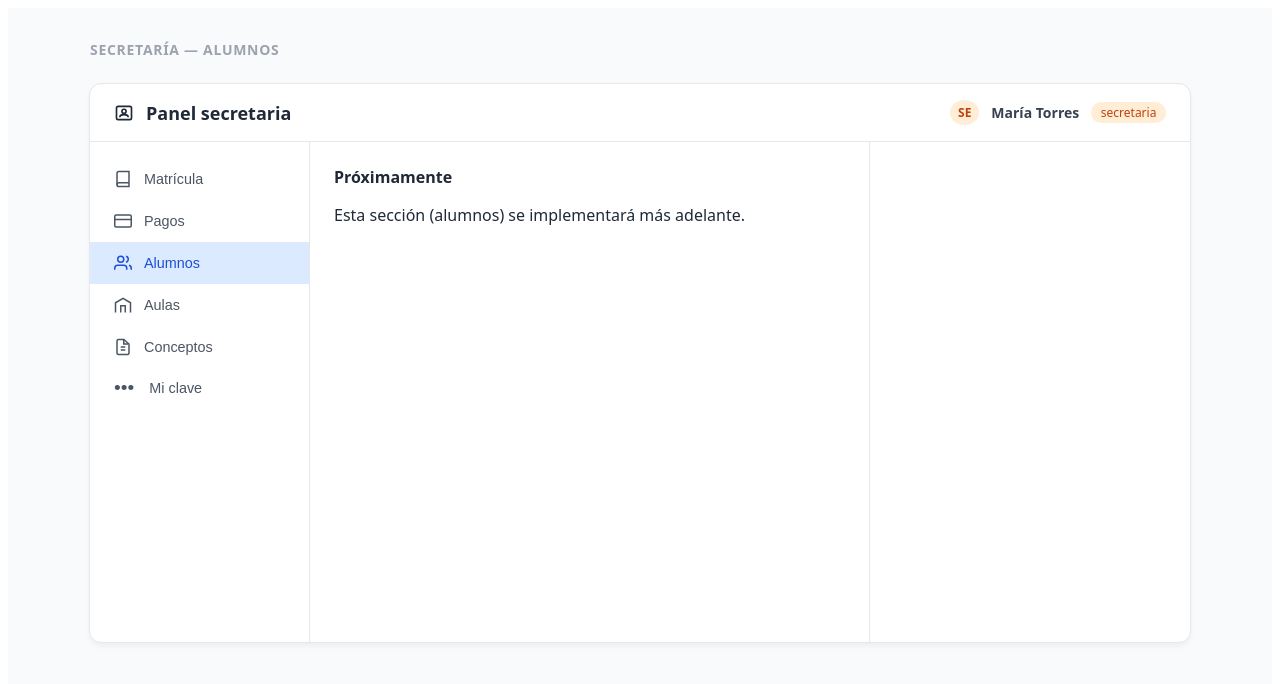
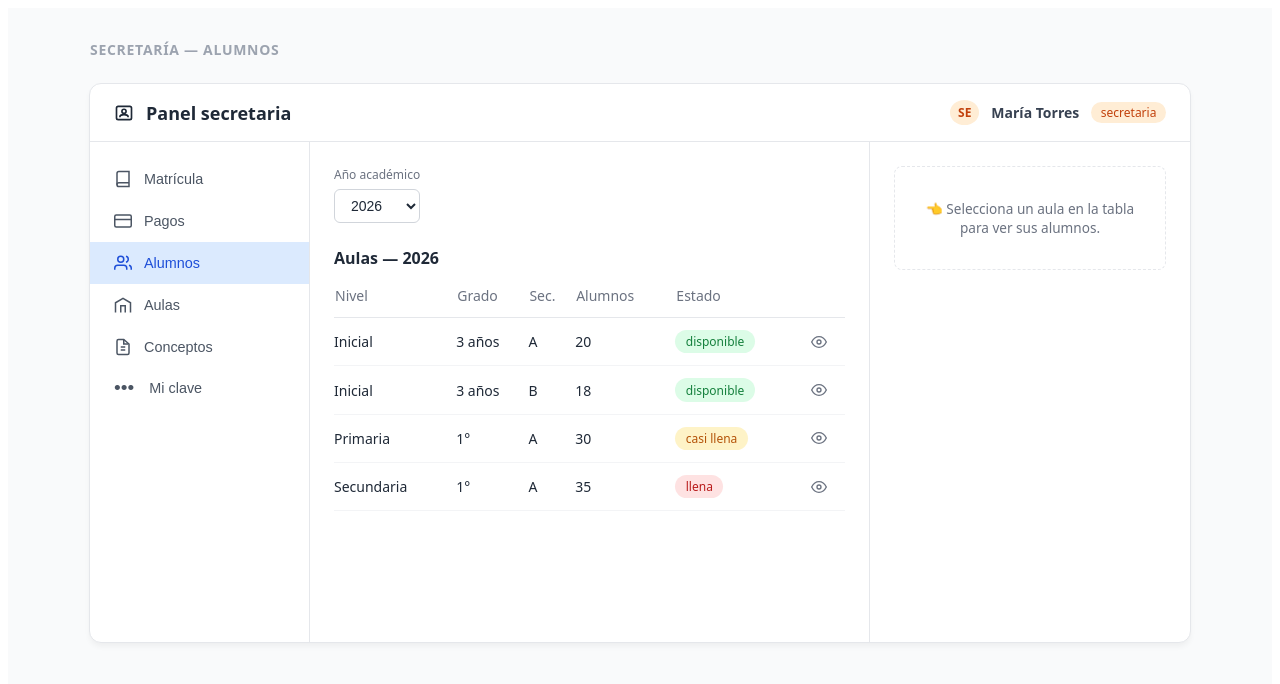
Before and after one commit to tiben10/front-end, a React (Vite) app: page /secretaria-dashboard in a window 1280 px wide. Both pictures are taken after a click on the button "Alumnos". Shown: the top 684 px of the page. Built offline with nearby package versions, Linux system fonts and the light colour scheme.

Commit message:
Filtro de año académico, Tabla de aulas

```diff
--- a/src/pages/SecretariaUserDashboard.jsx
+++ b/src/pages/SecretariaUserDashboard.jsx
@@ -175,6 +175,10 @@ const SecretariaUserDashboard = () => {
     const [anioHistorico, setAnioHistorico] = useState('2026');
     const [showVerTodosModal, setShowVerTodosModal] = useState(false);
 
+    // --- Alumnos (solo en memoria): selección de aula para ver sus alumnos guardados ---
+    const [anioAlumnos, setAnioAlumnos] = useState('2026');
+    const [selectedAulaAlumnosId, setSelectedAulaAlumnosId] = useState(null);
+
     // --- Cambiar mi clave (solo en memoria) ---
     const [claveActual, setClaveActual] = useState('');
     const [claveNueva, setClaveNueva] = useState('');
@@ -299,6 +303,11 @@ const SecretariaUserDashboard = () => {
     const aulasFiltradas = aulas.filter(a => (nivelFiltro === 'Todos' || a.nivel === nivelFiltro) && a.anio === anioAcademico);
     const selectedAula = aulas.find(a => a.id === selectedAulaId) || null;
     const alumnosDeAula = selectedAula ? (alumnosPorAula[selectedAula.id] || []) : [];
+
+    // Aulas y alumnos para la pestaña "Alumnos" (independiente de la pestaña Aulas)
+    const aulasParaAlumnos = aulas.filter(a => a.anio === anioAlumnos && a.estado !== 'eliminada');
+    const selectedAulaAlumnos = aulas.find(a => a.id === selectedAulaAlumnosId) || null;
+    const alumnosDeAulaSeleccionada = selectedAulaAlumnos ? (alumnosPorAula[selectedAulaAlumnos.id] || []) : [];
 
     // Valida y crea una nueva aula (solo en memoria). Respeta la Unique Key compuesta: Año + Nivel + Grado + Sección
     const crearAula = (e) => {
@@ -871,6 +880,126 @@ const SecretariaUserDashboard = () => {
                                 </div>
                             </aside>
                         </>
+                    ) : activeTab === 'alumnos' ? (
+                        <>
+                            <main className="dash-content">
+                                <div className="filters-row">
+                                    <div className="filter-group">
+                                        <label>Año académico</label>
+                                        <select
+                                            className="filter-select"
+                                            value={anioAlumnos}
+                                            onChange={(e) => setAnioAlumnos(e.target.value)}
+                                        >
+                                            <option value="2026">2026</option>
+                                            <option value="2025">2025</option>
+                                            <option value="2024">2024</option>
+                                        </select>
+                                    </div>
+                                </div>
+
+                                <h3 className="section-title">Aulas — {anioAlumnos}</h3>
+
+                                {aulasParaAlumnos.length === 0 ? (
+                                    <p style={{ fontSize: '0.85rem', color: '#6b7280' }}>No hay aulas registradas para el año {anioAlumnos}.</p>
+                                ) : (
+                                    <table className="users-table">
+                                        <thead>
+                                            <tr>
+                                                <th>Nivel</th>
+                                                <th>Grado</th>
+                                                <th>Sec.</th>
+                                                <th>Alumnos</th>
+                                                <th>Estado</th>
+                                                <th></th>
+                                            </tr>
+                                        </thead>
+                                        <tbody>
+                                            {aulasParaAlumnos.map((aula) => {
+                                                const info = estadoInfo(aula.estado);
+                                                const isSelected = selectedAulaAlumnosId === aula.id;
+
+                                                return (
+                                                    <tr
+                                                        key={aula.id}
+                                                        className={`clickable-row ${isSelected ? 'selected-row-aula' : ''}`}
+                                                        onClick={() => setSelectedAulaAlumnosId(aula.id)}
+                                                    >
+                                                        <td>{aula.nivel}</td>
+                                                        <td>{aula.grado}</td>
+                                                        <td>{aula.seccion}</td>
+                                                        <td>{aula.alumnos}</td>
+                                                        <td>
+                                                            <span className={`estado-badge ${info.badgeClass}`}>{info.label}</span>
+                                                        </td>
+                                                        <td className="action-cell">
+                                                            <button
+                                                                className="eye-btn"
+                                                                title="Ver alumnos"
+                                                                onClick={(e) => {
+                                                                    e.stopPropagation();
+                                                                    setSelectedAulaAlumnosId(aula.id);
+                                                                }}
+                                                            >
+                                                                <IconEye />
+                                                            </button>
+                                                        </td>
+                                                    </tr>
+                                                );
+                                            })}
+                                        </tbody>
+                                    </table>
+                                )}
+                            </main>
+
+                            <aside className="dash-permissions">
+                                {!selectedAulaAlumnos ? (
+                                    <div className="empty-aula-detail">
+                                        👈 Selecciona un aula en la tabla para ver sus alumnos.
+                                    </div>
+                                ) : (
+                                    <>
+                                        <div className="aula-detail-header">
+                                            <h3 className="aula-detail-title">
+                                                {selectedAulaAlumnos.nivel} {selectedAulaAlumnos.grado} {selectedAulaAlumnos.seccion} — alumnos {anioAlumnos}
+                                            </h3>
+                                            <span className={`aula-cupo-badge ${estadoInfo(selectedAulaAlumnos.estado).badgeClass}`}>
+                                                {selectedAulaAlumnos.alumnos}/{selectedAulaAlumnos.cupo}
+                                            </span>
+                                        </div>
+
+                                        {alumnosDeAulaSeleccionada.length === 0 ? (
+                                            <p style={{ fontSize: '0.85rem', color: '#6b7280' }}>Aún no hay alumnos matriculados en esta aula.</p>
+                                        ) : (
+                                            <table className="alumnos-mini-table">
+                                                <thead>
+                                                    <tr>
+                                                        <th>#</th>
+                                                        <th>Apellidos y nombre</th>
+                                                        <th>Matríc.</th>
+                                                        <th>Aud.</th>
+                                                    </tr>
+                                                </thead>
+                                                <tbody>
+                                                    {alumnosDeAulaSeleccionada.map((al) => (
+                                                        <tr key={al.n}>
+                                                            <td>{al.n}</td>
+                                                            <td>{al.nombre}</td>
+                                                            <td>
+                                                                <span className={`matric-badge ${matriculaBadgeClass(al.matricula)}`}>
+                                                                    {al.matricula}
+                                                                </span>
+                                                            </td>
+                                                            <td className="aud-text">{al.aud}</td>
+                                                        </tr>
+                                                    ))}
+                                                </tbody>
+                                            </table>
+                                        )}
+                                    </>
+                                )}
+                            </aside>
+                        </>
                     ) : activeTab === 'aulas' ? (
                         <>
                             <main className="dash-content">
```
